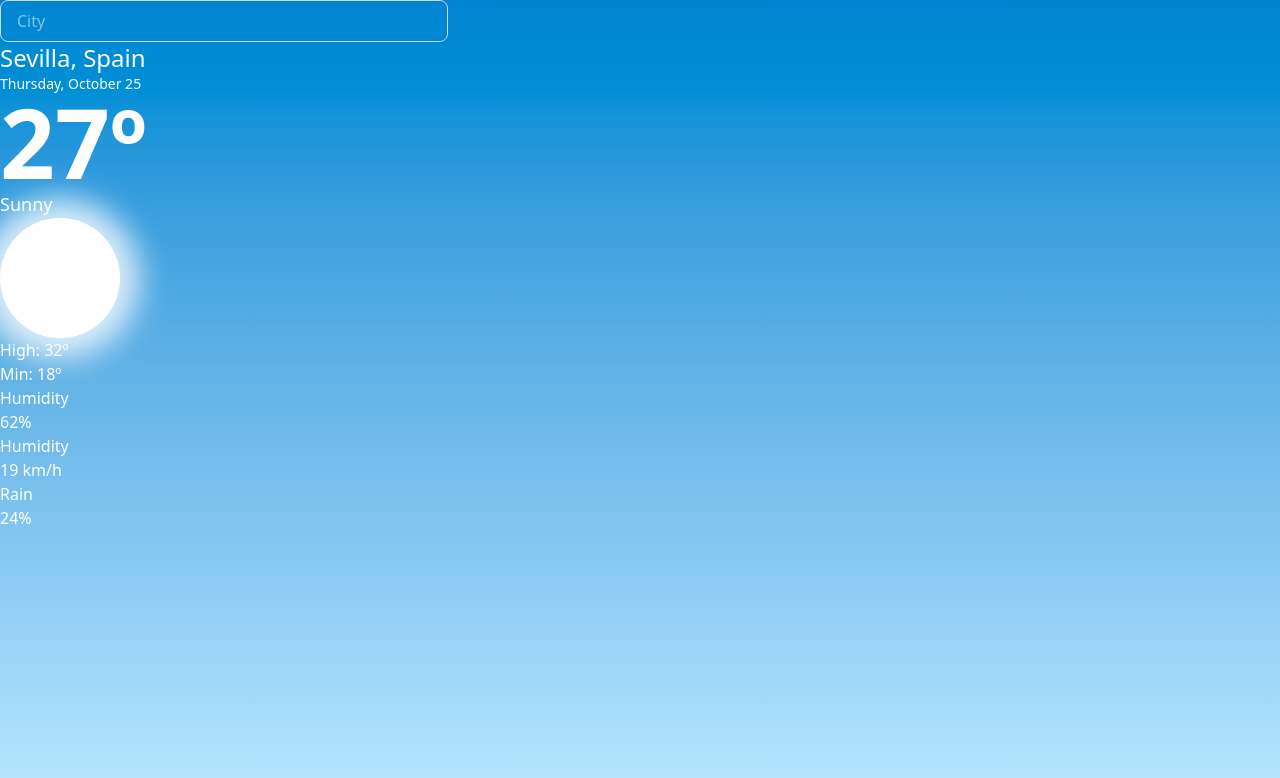
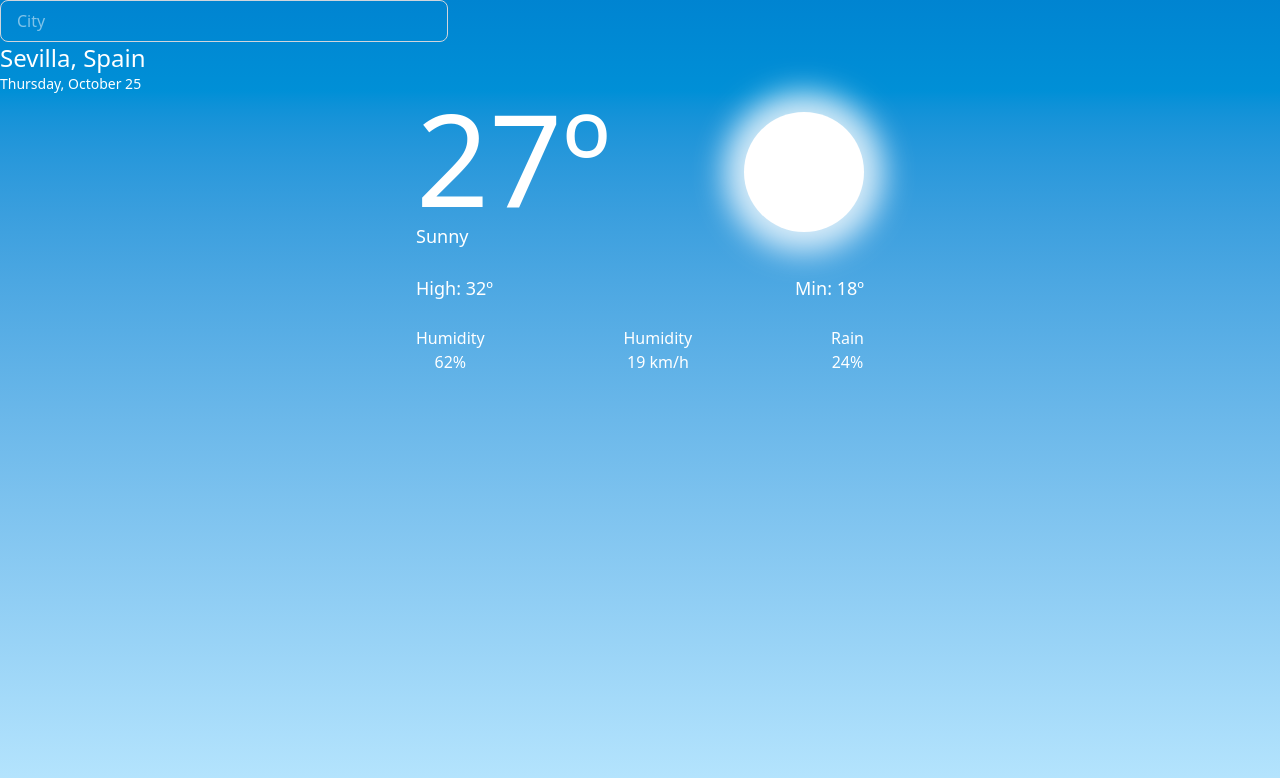
Before and after one commit to Radu-A/weather-app, a React (Vite) app: page / in a window 1280 px wide. Shown: the top 778 px of the page. Built offline with nearby package versions, Linux system fonts and the light colour scheme.

Commit message:
added/flex

```diff
--- a/src/App.jsx
+++ b/src/App.jsx
@@ -4,9 +4,7 @@ import Main from "./layout/MainLayout.jsx";
 function App() {
   return (
     <>
-      <div
-        className="h-screen bg-gradient-to-b from-sky-600 to-sky-200"
-      >
+      <div className="h-screen bg-gradient-to-b from-sky-600 to-sky-200">
         <Header></Header>
         <Main></Main>
       </div>
--- a/src/components/Banner.jsx
+++ b/src/components/Banner.jsx
@@ -1,12 +1,19 @@
 export default function Banner() {
   return (
-    <div>
-      <div className="general">
-        <h1 className="text-8xl font-bold">27º</h1>
-        <h3 className="text-lg">Sunny</h3>
+    <div className="flex flex-col items-center gap-6">
+      {/* First line */}
+      <div className="flex justify-between items-center w-full max-w-md gap-6">
+        <div className="general">
+          <h1 className="text-9xl">27º</h1>
+          <h3 className="text-lg">Sunny</h3>
+        </div>
+        <div className="weather-icon w-30 h-30 rounded-full  bg-white shadow-[0_0_30px_20px_rgba(255,255,255,0.8)]"></div>
       </div>
-      <div className="weather-icon w-30 h-30 rounded-full  bg-white shadow-[0_0_30px_20px_rgba(255,255,255,0.8)]"></div>
-      <div id="max-min">
+      {/* Second line */}
+      <div
+        id="max-min"
+        className="flex justify-between w-full max-w-md text-lg"
+      >
         <div id="max">
           <span>High: 32º</span>
         </div>
@@ -14,7 +21,11 @@ export default function Banner() {
           <span>Min: 18º</span>
         </div>
       </div>
-      <div className="extra">
+      {/* Third line */}
+      <div
+        id="extra"
+        className="flex justify-between w-full max-w-md text-center gap-4"
+      >
         <div className="extra-item" id="humidity">
           <span>Humidity</span>
           <h3>62%</h3>
```
